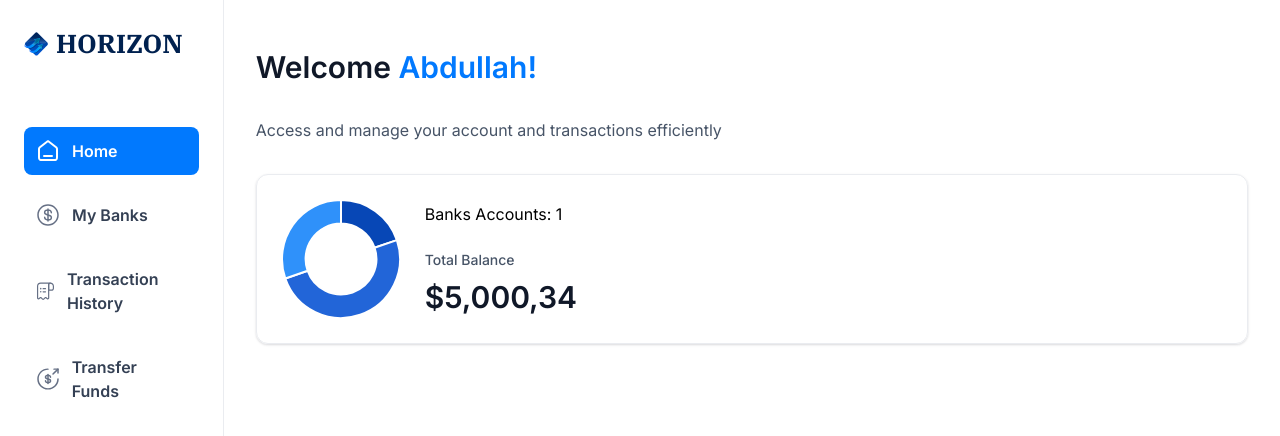
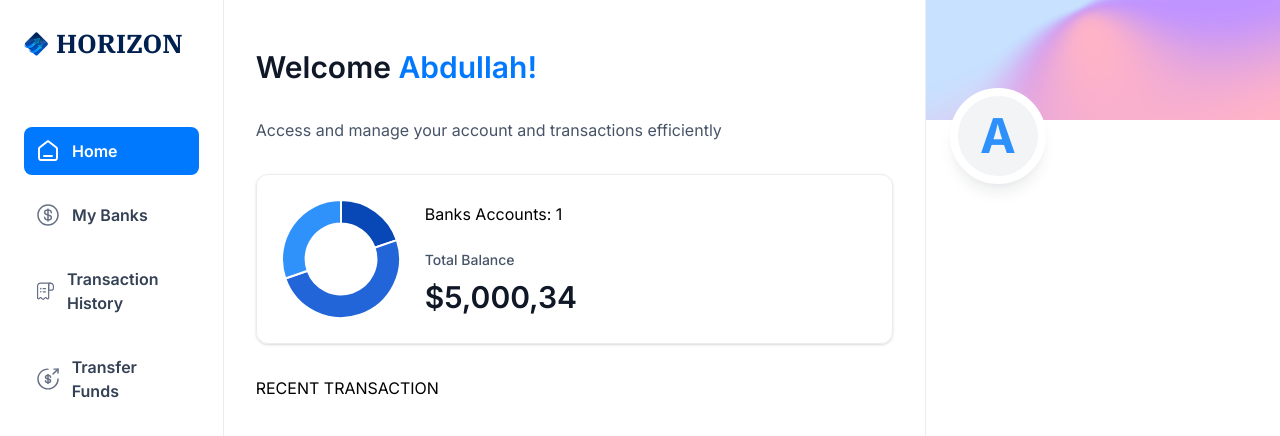
Before and after one commit to Abdul-luh/Horizon-banking-app, a Next.js app: page / in a window 1280 px wide. Shown: the top 436 px of the page. Built offline with nearby package versions, Linux system fonts and the light colour scheme.

Commit message:
add user image and bg image

```diff
--- a/app/(root)/page.tsx
+++ b/app/(root)/page.tsx
@@ -1,4 +1,6 @@
 import HeaderBox from "@/components/HeaderBox";
+import RightSideBar from "@/components/RightSideBar";
+import SideBar from "@/components/SideBar";
 import TotalBalanceBox from "@/components/TotalBalanceBox";
 import React from "react";
 
@@ -6,20 +8,21 @@ export default function page() {
   const LoggedIn = { firstName: "Abdullah", lastName: "odulate" };
   return (
     <section className="home">
-      <div className="home-content">
+      <header className="home-content">
         <HeaderBox
           type="greeting"
           title="Welcome"
           user={LoggedIn.firstName || "Guest"}
           subtext="Access and manage your account and transactions efficiently"
         />
-
         <TotalBalanceBox
           accounts={[]}
           totalBanks={1}
           totalCurrentBalance={5000.34}
         />
-      </div>
+        RECENT TRANSACTION
+      </header>
+      <RightSideBar user={LoggedIn} transactions={[]} banks={[]} />
     </section>
   );
 }
--- /dev/null
+++ b/components/RightSideBar.tsx
@@ -0,0 +1,20 @@
+export default function RightSideBar({
+  user,
+  banks,
+  transactions,
+}: RightSidebarProps) {
+  return (
+    <aside className="right-sidebar">
+      <section className="flex flex-col pb-8">
+        <div className="profile-banner" />
+        <div className="profile">
+          <div className="profile-img">
+            <span className="text-5xl text-blue-500 font-bold">
+              {user.firstName[0]}
+            </span>
+          </div>
+        </div>
+      </section>
+    </aside>
+  );
+}
```
